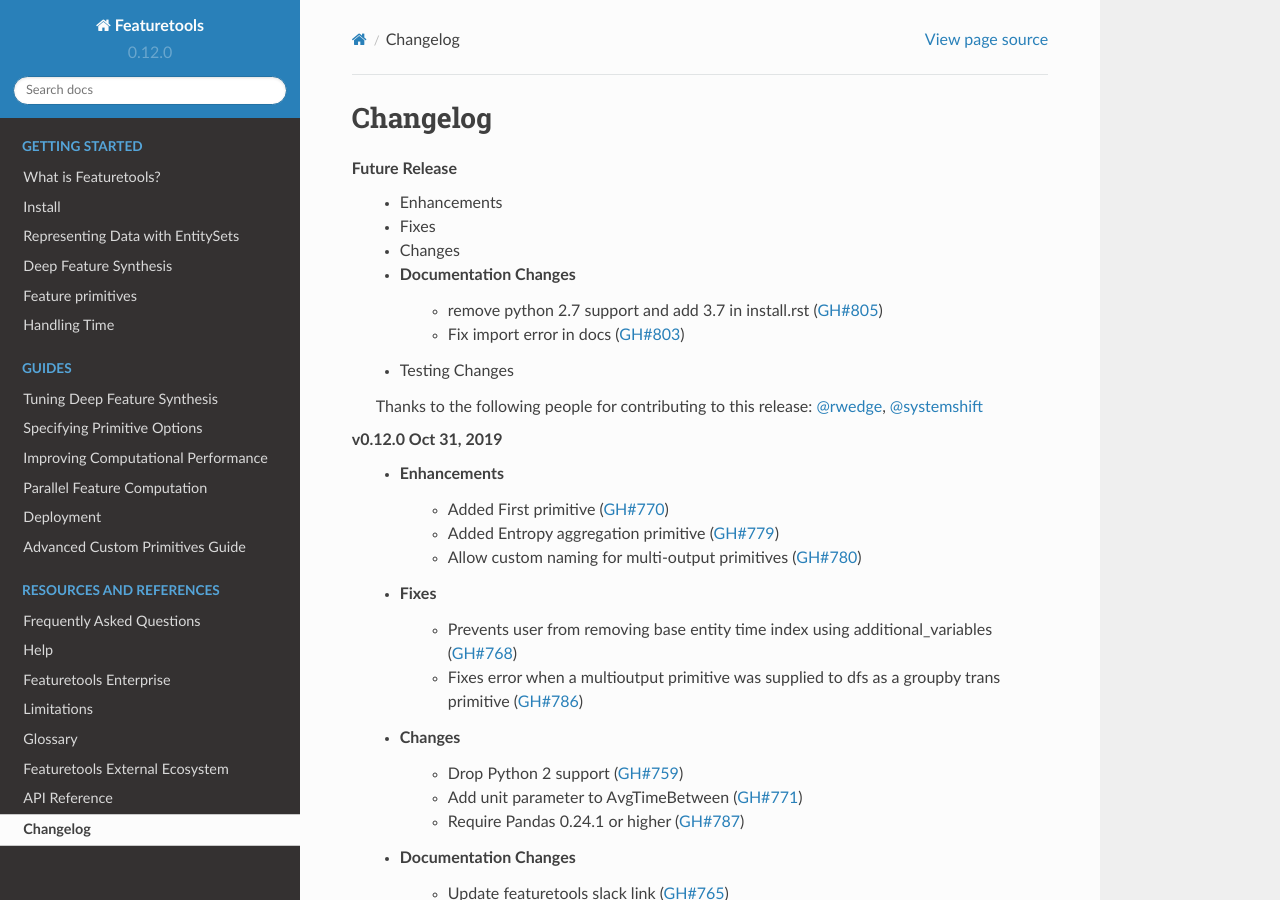
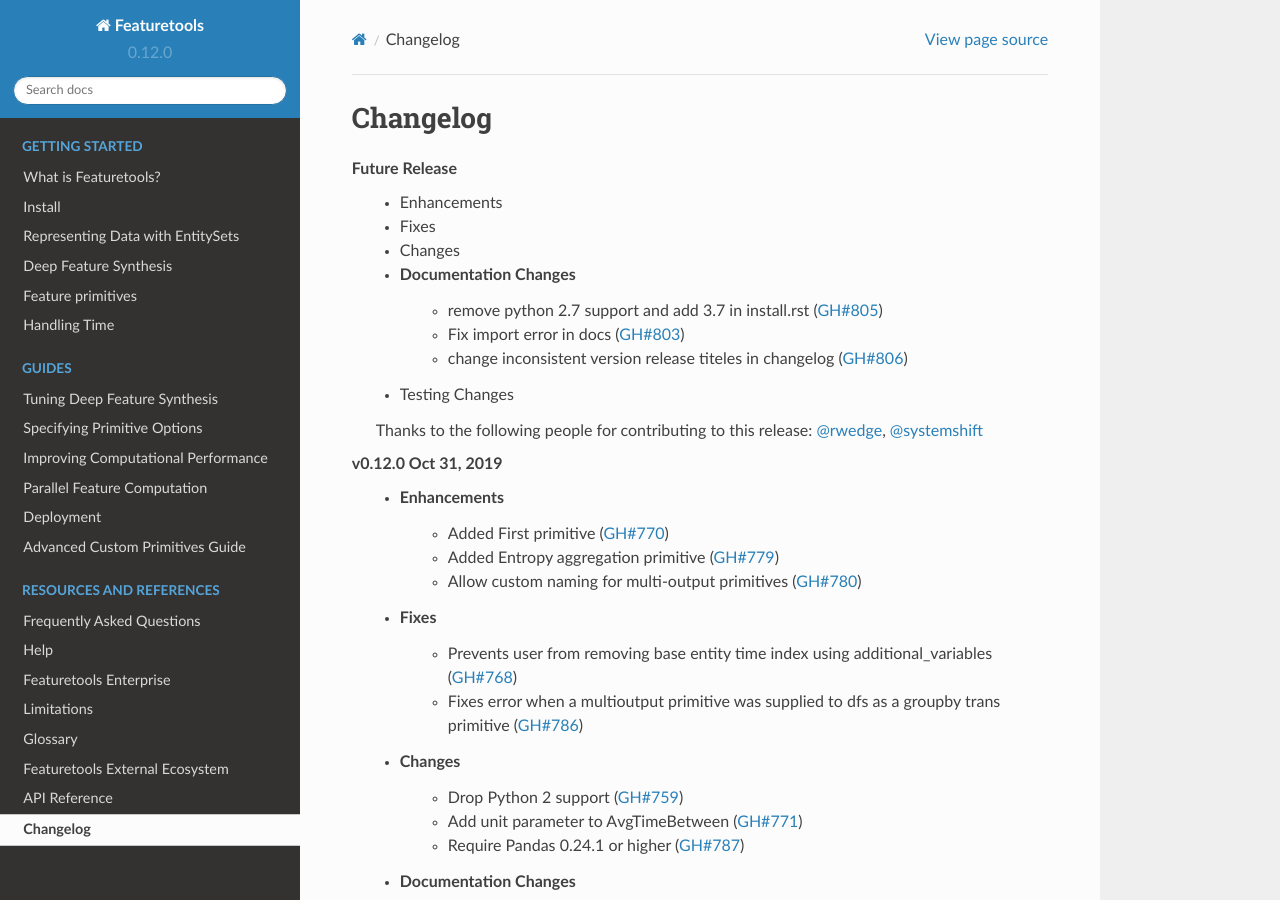
Before and after one commit to alteryx/featuretools, a Sphinx documentation site: the page built from docs/source/changelog.rst, in a window 1280 px wide and 900 px high. Built offline with Sphinx 7.4.7 and the Read the Docs theme 2.0.0, drawn with Linux system fonts in a browser that asks for light colours; pages that are not in the unit, such as notebooks, are missing from menus.

Commit message:
update changelog

```diff
--- a/docs/source/changelog.rst
+++ b/docs/source/changelog.rst
@@ -9,6 +9,7 @@
     * Documentation Changes
         * remove python 2.7 support and add 3.7 in install.rst (:pr:`805`)
         * Fix import error in docs (:pr:`803`)
+        * change inconsistent version release titeles in changelog (:pr:`806`)
     * Testing Changes
 
     Thanks to the following people for contributing to this release:
```
